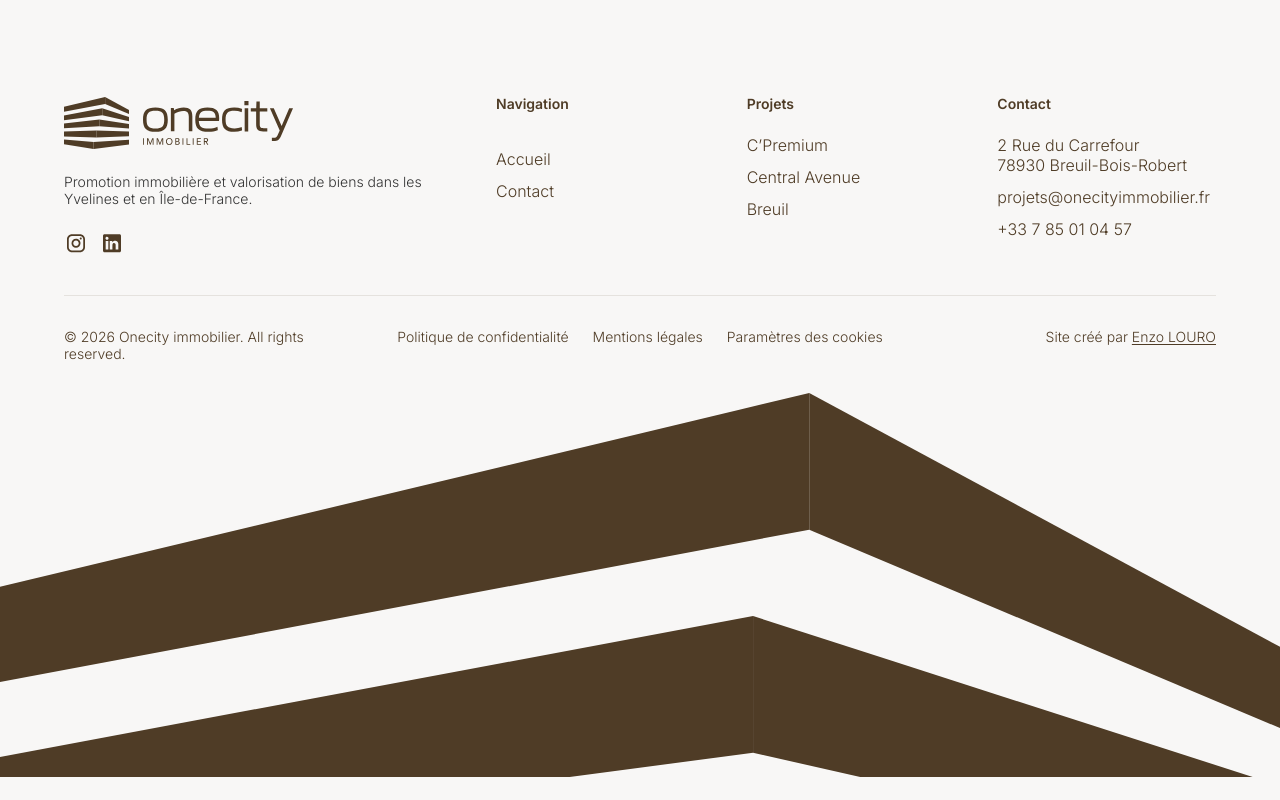
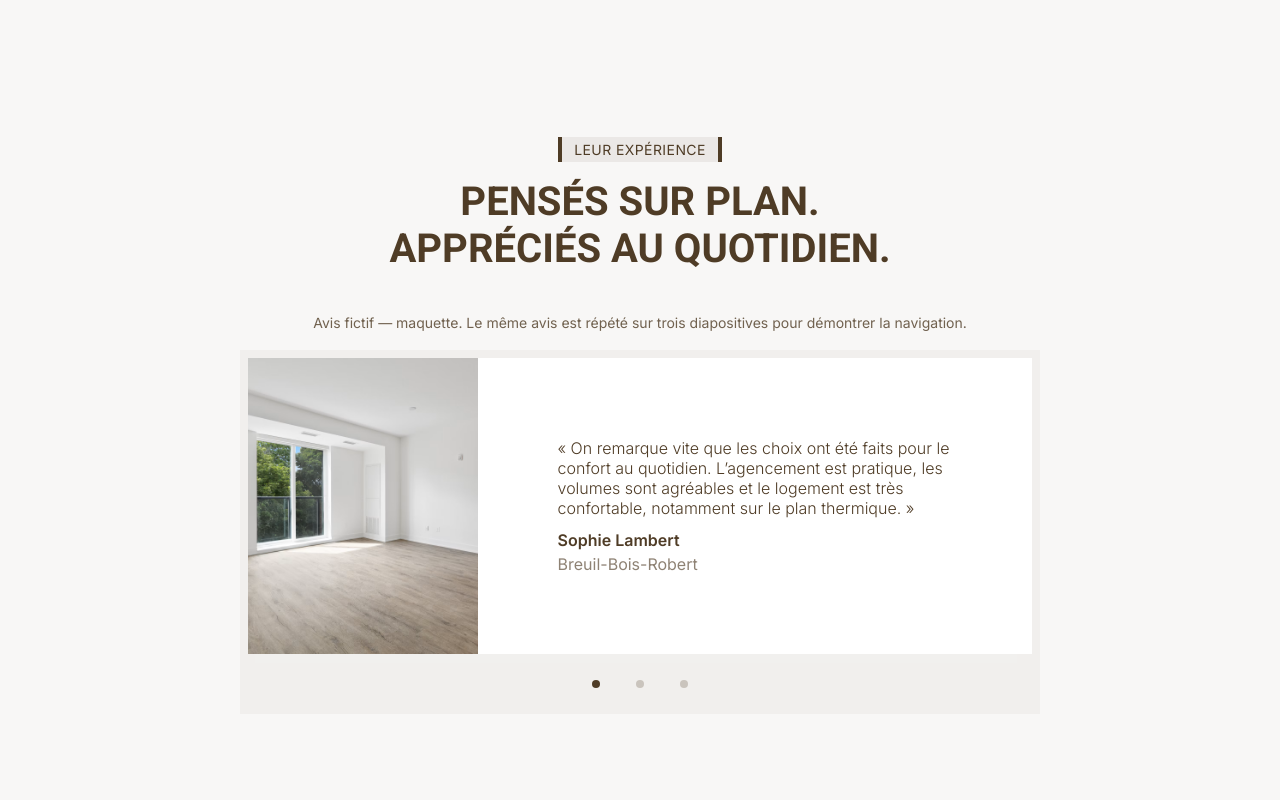
Before and after one commit to EnzoLro/Onecity, a Next.js app: page / in a window 1280 px wide. Shown: the part 2640-3440 px from the top of the page. Before the commit the page ends 3417 px from the top, so only its background shows below. Built offline with nearby package versions, Linux system fonts and the light colour scheme; a web font is replaced by a local one.

Commit message:
feat(ENZ-58): integrate accessible home testimonials with preview-only demo

```diff
--- a/app/page.tsx
+++ b/app/page.tsx
@@ -1,6 +1,8 @@
 import { HomeHero } from "@/components/layout/home-hero";
 import { FeaturedProject } from "@/components/layout/featured-project";
 import { DesignApproach } from "@/components/layout/design-approach";
+import { HomeTestimonials } from "@/components/layout/home-testimonials";
+import { getHomeTestimonials } from "@/data/testimonials";
 import { Container, Section, Text } from "@/components/ui";
 
 export default function Home() {
@@ -15,6 +17,7 @@ export default function Home() {
           <Text className="mt-4">Contenu à venir</Text>
         </Container>
       </Section>
+      <HomeTestimonials {...getHomeTestimonials(process.env.VERCEL_ENV, process.env.NODE_ENV)} />
     </main>
   );
 }
--- /dev/null
+++ b/components/layout/home-testimonials.css
@@ -0,0 +1,22 @@
+.home-testimonials { padding-block: var(--space-120); }
+.home-testimonials__container { display: flex; flex-direction: column; align-items: center; gap: var(--space-40); }
+.home-testimonials__heading { display: flex; flex-direction: column; align-items: center; gap: var(--space-16); text-align: center; }
+.home-testimonials__label {
+  border-inline: 4px solid var(--color-primary);
+  padding: var(--space-4) var(--space-12);
+  background: color-mix(in srgb, var(--color-primary) 8%, transparent);
+  color: var(--color-primary);
+  font-weight: 400;
+  line-height: normal;
+  letter-spacing: 0.03em;
+  text-transform: uppercase;
+}
+.home-testimonials__title { font-size: var(--text-heading-size); font-weight: 700; line-height: normal; text-transform: uppercase; }
+.home-testimonials__content { width: 100%; max-width: 800px; min-width: 0; }
+.home-testimonials__notice { margin-bottom: var(--space-16); color: var(--color-item-mid); text-align: center; font-size: var(--text-subtitle-size); }
+@media (max-width: 63.999rem) {
+  .home-testimonials { padding-block: var(--space-64); }
+}
+@media (max-width: 38.749rem) {
+  .home-testimonials__title { font-size: 2rem; }
+}
--- /dev/null
+++ b/components/layout/home-testimonials.tsx
@@ -0,0 +1,31 @@
+import { Container, Slider, TestimonialCard, Text } from "@/components/ui";
+import type { Testimonial } from "@/data/testimonials";
+import { Roboto } from "next/font/google";
+import "./home-testimonials.css";
+
+const roboto = Roboto({ subsets: ["latin"], weight: "700", display: "swap" });
+
+/** Figma 4035:773. Only the caller decides which approved content can be shown. */
+export function HomeTestimonials({ items, notice }: { items: readonly Testimonial[]; notice?: string }) {
+  if (!items.length) return null;
+
+  return (
+    <section className="home-testimonials" aria-labelledby="testimonials-title">
+      <Container className="home-testimonials__container">
+        <div className="home-testimonials__heading">
+          <Text variant="subtitle" className="home-testimonials__label">Leur expérience</Text>
+          <Text as="h2" id="testimonials-title" className={`home-testimonials__title ${roboto.className}`}>
+            Pensés sur plan.<br />Appréciés au quotidien.
+          </Text>
+        </div>
+        <div className="home-testimonials__content">
+          {notice ? <Text className="home-testimonials__notice">{notice}</Text> : null}
+          <Slider
+            label={notice ? "Démonstration du carrousel — avis fictif" : "Témoignages clients"}
+            items={items.map(({ id, ...testimonial }) => ({ id, content: <TestimonialCard {...testimonial} /> }))}
+          />
+        </div>
+      </Container>
+    </section>
+  );
+}
--- a/data/interactive-preview.ts
+++ b/data/interactive-preview.ts
@@ -1,4 +1,5 @@
-import type { AccordionItem, TestimonialCardProps } from "@/components/ui";
+import type { AccordionItem } from "@/components/ui";
+export { figmaTestimonial as previewTestimonial } from "./testimonials";
 
 // Source: Figma 4035:801, including the hidden Answer layers 4035:814–4035:843.
 export const previewFaq: readonly AccordionItem[] = [
@@ -15,11 +16,3 @@ export const previewFaq: readonly AccordionItem[] = [
     ["nouveaux-programmes", "Comment être informé des nouveaux programmes immobiliers One City ?", "Vous pouvez consulter régulièrement nos projets ou contacter directement notre équipe pour connaître les programmes actuellement en commercialisation et les futures opportunités immobilières dans les Yvelines et en Île-de-France."],
   ].map(([id, question, answer]) => ({ id, question, answer })),
 ];
-
-// Source: Figma 4035:780. The user confirmed that testimonials are fictional for now.
-export const previewTestimonial: TestimonialCardProps = {
-  quote: "« On remarque vite que les choix ont été faits pour le confort au quotidien. L’agencement est pratique, les volumes sont agréables et le logement est très confortable, notamment sur le plan thermique. »",
-  author: "Sophie Lambert",
-  location: "Breuil-Bois-Robert",
-  image: { src: "/brand/interactive/testimonial-interior.png", alt: "" },
-};
--- /dev/null
+++ b/data/testimonials.ts
@@ -0,0 +1,34 @@
+import type { TestimonialCardProps } from "@/components/ui";
+
+export type Testimonial = TestimonialCardProps & { id: string };
+
+// Exact content from Figma 4035:780. Fictional, confirmed by Enzo; never a real review.
+export const figmaTestimonial: TestimonialCardProps = {
+  quote: "« On remarque vite que les choix ont été faits pour le confort au quotidien. L’agencement est pratique, les volumes sont agréables et le logement est très confortable, notamment sur le plan thermique. »",
+  author: "Sophie Lambert",
+  location: "Breuil-Bois-Robert",
+  image: { src: "/brand/interactive/testimonial-interior.png", alt: "" },
+};
+
+// Add only validated real reviews, with the exact publishable author, inhabited
+// project in `location`, approved quote and authorized image. No real reviews supplied yet.
+export const approvedTestimonials: readonly Testimonial[] = [];
+
+// Enzo approved three repetitions for Preview on 21 October 2026.
+export const demoTestimonials: readonly Testimonial[] = [1, 2, 3].map((number) => ({
+  id: `figma-demo-${number}`,
+  ...figmaTestimonial,
+}));
+
+export const testimonialDemoNotice = "Avis fictif — maquette. Le même avis est répété sur trois diapositives pour démontrer la navigation.";
+
+/** Fail closed: unknown environments and production never receive fictional reviews. */
+export function getHomeTestimonials(environment: string | undefined, nodeEnvironment: string | undefined) {
+  const demo = approvedTestimonials.length === 0 && (
+    environment === "preview" || (environment === undefined && nodeEnvironment === "development")
+  );
+  return {
+    items: demo ? demoTestimonials : approvedTestimonials,
+    notice: demo ? testimonialDemoNotice : undefined,
+  };
+}
```
Also changed, not shown: components/layout/README.md, 1 other file (tests, documents, lock files or other folders).
